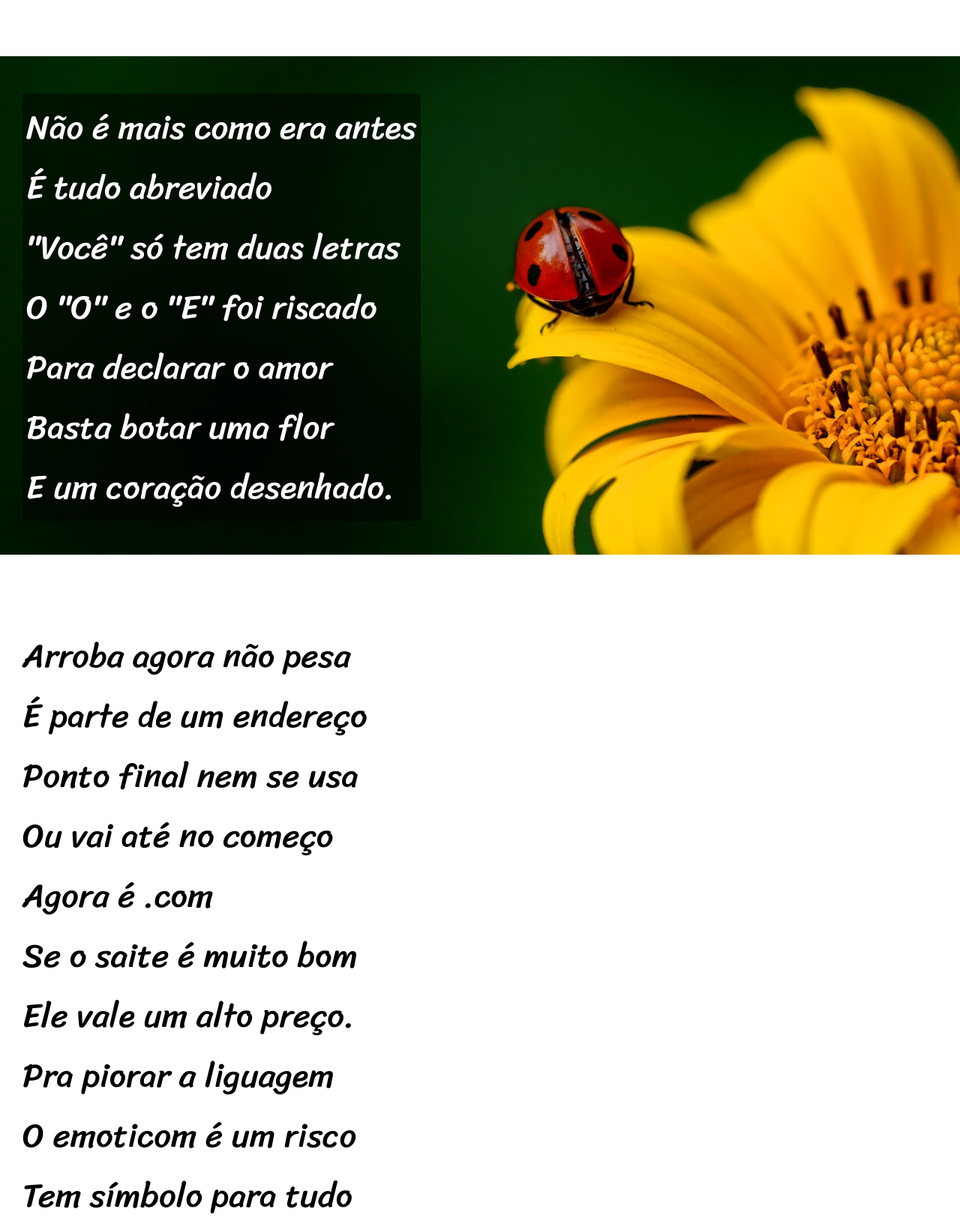
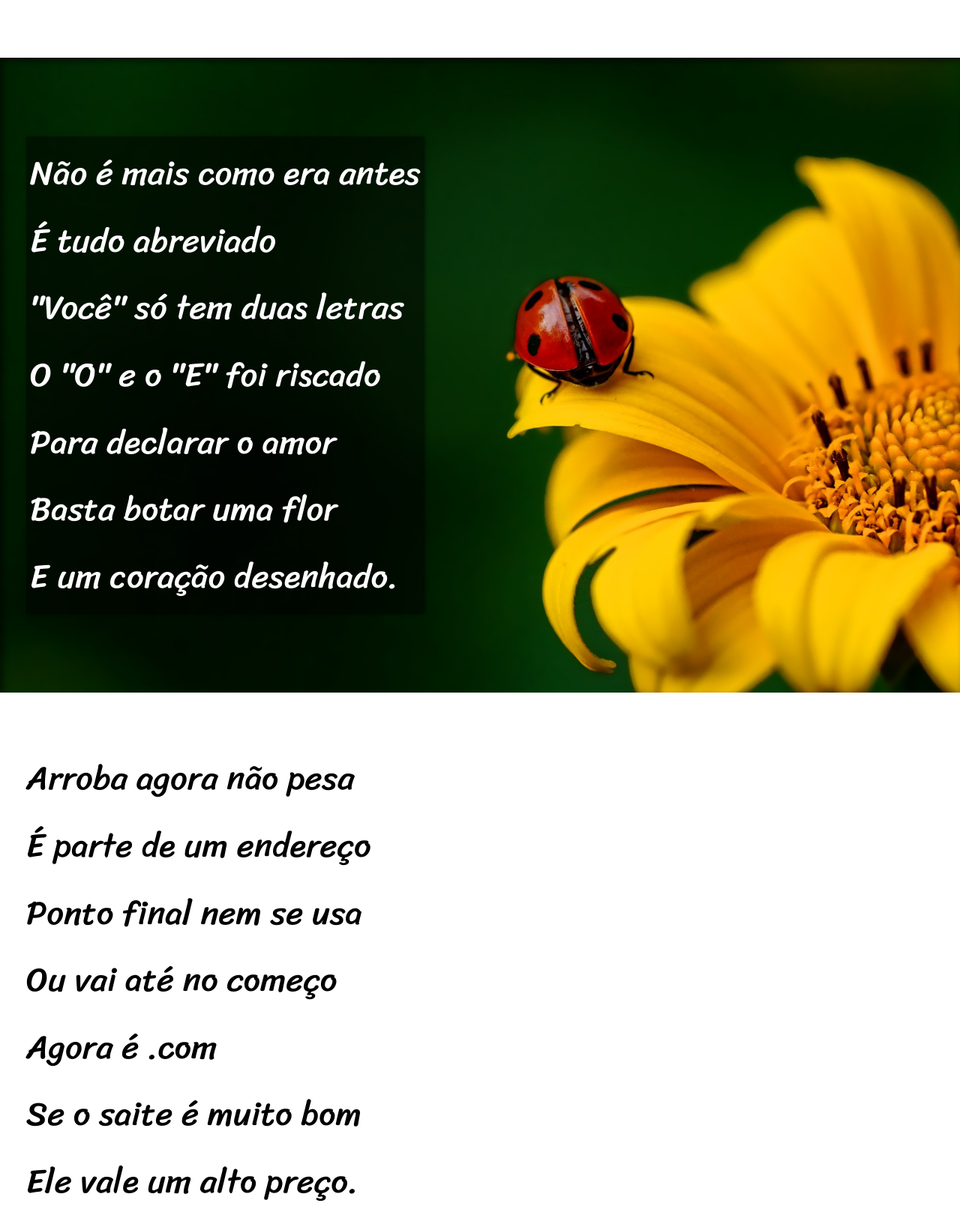
Before and after one commit to PedroHTelles/projeto-cordel, a plain HTML site: page index.html in a window 1280 px wide. Shown: the part 980-2605 px from the top of the page at 75% size. Drawn offline with Linux system fonts and the light colour scheme.

Commit message:
Inclusão de sombras e alteração no HTML

```diff
--- a/estilo/style.css
+++ b/estilo/style.css
@@ -13,8 +13,8 @@
 }
 
 :root{
-    --letra-destaque: PassionOne-Bold;
-    --letra-poema: Sriracha-Regular;
+    --letra-destaque: PassionOne-Bold, cursive;
+    --letra-poema: Sriracha-Regular, cursive;
 }
 
 *{
@@ -22,9 +22,11 @@
     padding: 0;
 }
 
+html , body{
+    min-height: 100vh;
+}
 
-
-
+/*-------------------------------------------------*/
 
 header{
     background-color: black;
@@ -35,7 +37,8 @@ header{
 }
 
 header h1{
-    font-family: var(--letra-destaque), Arial, Helvetica, sans-serif;
+    font-family: var(--letra-destaque);
+    font-variant: small-caps;
     color: white;
     font-size: 10vw;
 
@@ -56,13 +59,15 @@ header a:hover{
     text-decoration: underline;
 }
 
-
+/*------------------------------------------------*/
 
 main p{
     font-family: var(--letra-poema);
     font-size: 3.5vw;
 
-    margin-left: 30px;
+    margin: 70px 35px;
+
+    line-height: 2em;
 }
 
 main section.fundo-imagem{
@@ -70,6 +75,11 @@ main section.fundo-imagem{
     background-attachment: fixed;
     background-position: right center;
     background-size: cover;
+    background-color: rgb(103, 103, 103);
+
+    box-shadow: inset 5px 5px 8px rgba(0, 0, 0, 0.515);
+
+    padding: 35px 0;
 }
 
 main section#segunda-imagem{
@@ -85,13 +95,18 @@ main section.fundo-imagem p{
 
     padding: 5px;
 
-    margin-top: 35px;
+    box-shadow: 1px 1px 5px rgba(0, 0, 0, 0.456);
+
+    border-radius: 2px;
 }
 
+/*------------------------------------------------*/
 
 footer{
     background-color: black;
+
     padding: 10px;
+
     text-align: center;
 }
 
--- a/index.html
+++ b/index.html
@@ -20,87 +20,81 @@
 
     <main>
         <section>
-            <pre>
                 <p>
-Estou ficando cansado
-Da tal tecnologia
-Só se fala por e-mail
-Mensagem curta e fria
-Twitter e Facebook
-Antes que eu caduque
-Vou dizer tudo em poesia.
+                    Estou ficando cansado<br>
+                    Da tal tecnologia<br>
+                    Só se fala por e-mail<br>
+                    Mensagem curta e fria<br>
+                    Twitter e Facebook<br>
+                    Antes que eu caduque<br>
+                    Vou dizer tudo em poesia.
                 </p>
-            </pre>
         </section>
 
         <section class="fundo-imagem">
-            <pre>
-
-<p>Não é mais como era antes
-É tudo abreviado
-"Você" só tem duas letras
-O "O" e o "E" foi riscado
-Para declarar o amor
-Basta botar uma flor
-E um coração desenhado.</p>
-
-            </pre>
+                <p>
+                    Não é mais como era antes<br>
+                    É tudo abreviado<br>
+                    "Você" só tem duas letras<br>
+                    O "O" e o "E" foi riscado<br>
+                    Para declarar o amor<br>
+                    Basta botar uma flor<br>
+                    E um coração desenhado.
+                </p>
         </section>
 
         <section>
-            <pre>
                 <p>
-Arroba agora não pesa
-É parte de um endereço
-Ponto final nem se usa
-Ou vai até no começo
-Agora é .com
-Se o saite é muito bom
-Ele vale um alto preço.
-Pra piorar a liguagem
-O emoticom é um risco
-Tem símbolo para tudo
-Ponto e vírgula e um asterisco
-Um beijo significa
-Pra entender como fica
-Decifre esse rabisco.
+                    Arroba agora não pesa<br>
+                    É parte de um endereço<br>
+                    Ponto final nem se usa<br>
+                    Ou vai até no começo<br>
+                    Agora é .com<br>
+                    Se o saite é muito bom<br>
+                    Ele vale um alto preço.<br>
                 </p>
-            </pre>
+                <p>
+                    Pra piorar a liguagem<br>
+                    O emoticom é um risco<br>
+                    Tem símbolo para tudo<br>
+                    Ponto e vírgula e um asterisco<br>
+                    Um beijo significa<br>
+                    Pra entender como fica<br>
+                    Decifre esse rabisco.
+                </p>
         </section>
 
         <section class="fundo-imagem" id="segunda-imagem">
-            <pre>
                 <p>
-Tenho saudade das cartas
-Escritas com a própria mão
-Mandava no mês de Junho
-Só chegava no Verão
-Mas matava a saudade
-Era texto de verdade
-Nas linhas do coração.
+                    Tenho saudade das cartas<br>
+                    Escritas com a própria mão<br>
+                    Mandava no mês de Junho<br>
+                    Só chegava no Verão<br>
+                    Mas matava a saudade<br>
+                    Era texto de verdade<br>
+                    Nas linhas do coração.
                 </p>
-            </pre>
         </section>
 
         <section>
-            <pre>
                 <p>
-Agora, escrevo e envio
-Chegando na mesma hora
-Mas quando vou prosear
-A pessoa foi embora
-Abriu outro aplicativo
-O mundo ficou cativo
-Da tecnologia do agora.
-Felizmente, pra orar
-Não precisa de internet
-Deus escuta todo mundo
-Se quiser, faça esse teste
-Dois pontos são dois joelhos
-Seus lábios são aparelhos
-Deixe que Deus interprete.
+                    Agora, escrevo e envio<br>
+                    Chegando na mesma hora<br>
+                    Mas quando vou prosear<br>
+                    A pessoa foi embora<br>
+                    Abriu outro aplicativo<br>
+                    O mundo ficou cativo<br>
+                    Da tecnologia do agora.<br>
                 </p>
-            </pre>
+                <p>
+                    Felizmente, pra orar<br>
+                    Não precisa de internet<br>
+                    Deus escuta todo mundo<br>
+                    Se quiser, faça esse teste<br>
+                    Dois pontos são dois joelhos<br>
+                    Seus lábios são aparelhos<br>
+                    Deixe que Deus interprete.
+                </p>
         </section>
     </main>
 
```
